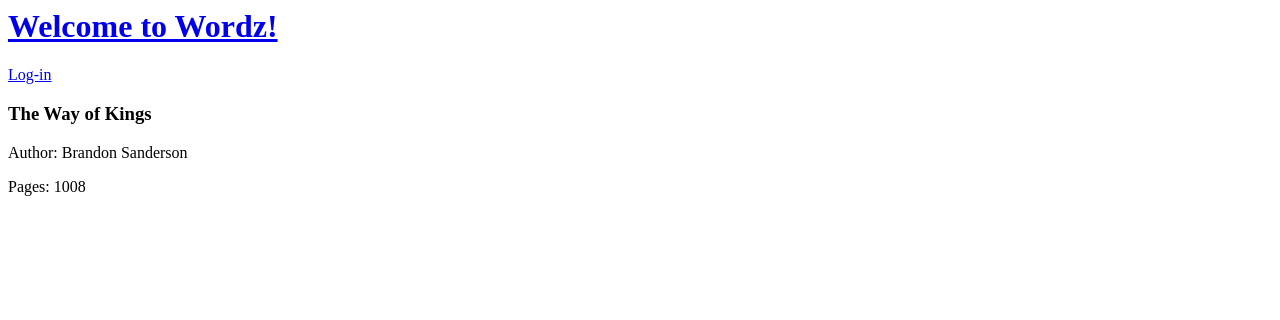
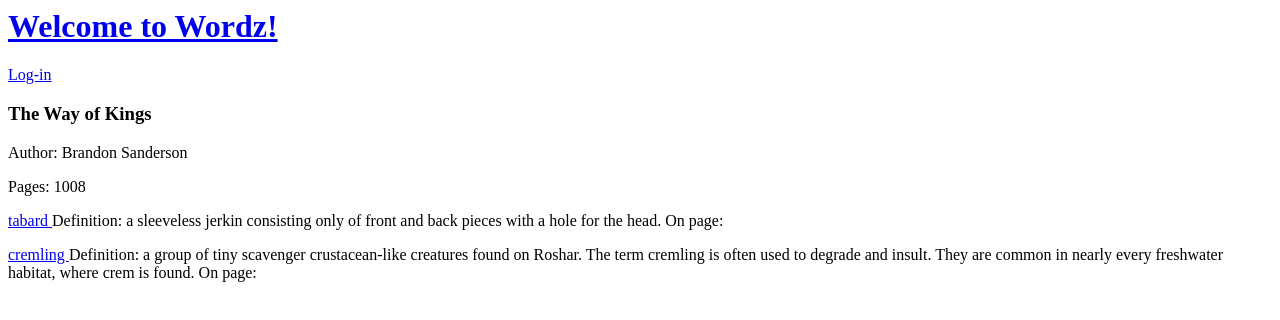
Before and after one commit to gcoladon/wordz, an Angular app: page /books/1 in a window 1280 px wide. Shown: the top 320 px of the page. Built offline with nearby package versions, Linux system fonts and the light colour scheme.

Commit message:
added a declaration of words

```diff
--- a/src/app/book-details/book-details.component.ts
+++ b/src/app/book-details/book-details.component.ts
@@ -10,7 +10,8 @@
   styleUrls: ['./book-details.component.css']
 })
 export class BookDetailsComponent implements OnInit {
-  book;
+    book;
+    words = words;
 
     constructor(
 	private route: ActivatedRoute,
```
